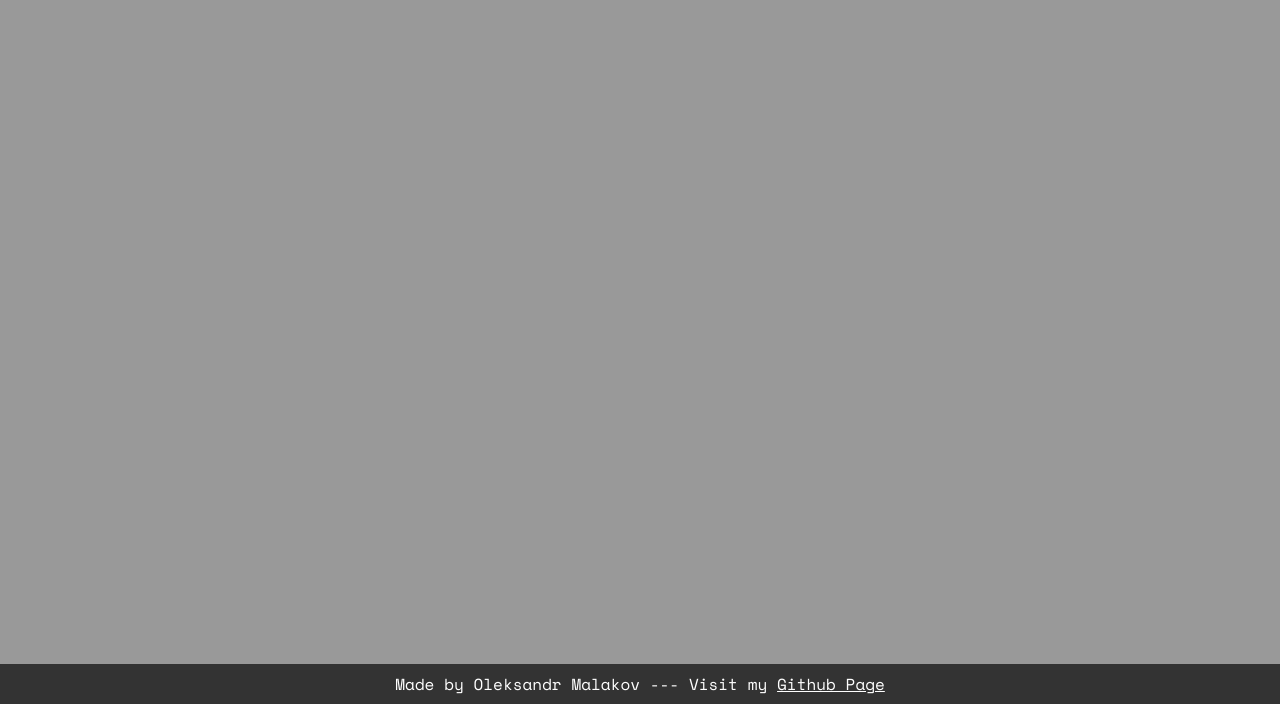
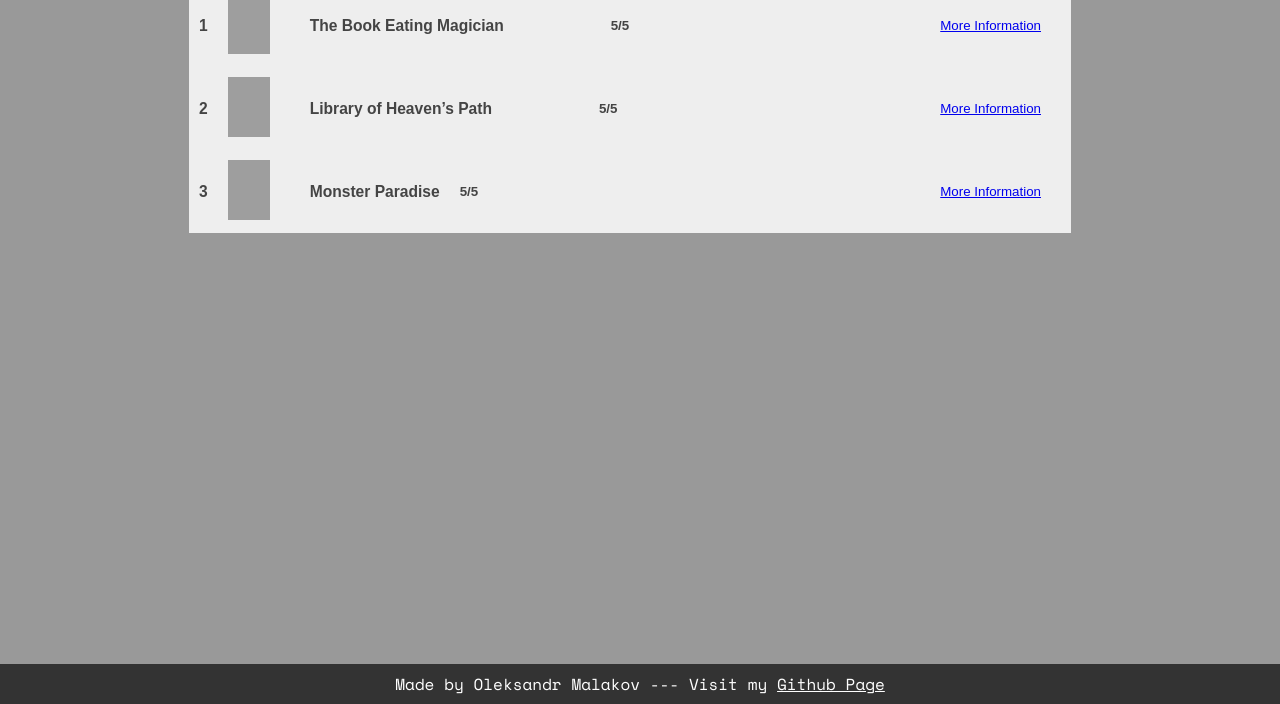
Before and after one commit to Alexever17/novelsAPI, a plain HTML site: page full-list.html in a window 1280 px wide. Shown: the part 96-800 px from the top of the page. Drawn offline with nearby package versions, Linux system fonts and the light colour scheme; grey boxes are pictures that could not be loaded.

Commit message:
first implementation of full-list.html

```diff
--- a/full-list.html
+++ b/full-list.html
@@ -11,7 +11,7 @@
         <link rel="icon" href="pic/favicon.gif" type="image/gif" sizes="16x16">
         <link href="https://fonts.googleapis.com/css?family=Concert+One|Space+Mono" rel="stylesheet">
     </head>
-    <body onload="indexBuild()">
+    <body onload="fullBuild()">
         <header id="header">
           <a href="index.html" class="homebutton"> <img src="pic/logo.png" alt="Alexever17's Novel Rankings"> </a>
           <div class="holder-wrap">
@@ -24,7 +24,46 @@
           </div>
         </header>
           <main id="main" class="full-list">
-
+            <div class="list-ol">
+              <button class="accordion">
+                <div class="holder">
+                  <h3 class="list-number">1</h3>
+                  <a href="https://cdn-cms.f-static.com/uploads/430320/800_59f7da2df39d9.jpg">
+                    <img src="https://cdn-cms.f-static.com/uploads/430320/800_59f7da2df39d9.jpg" width="42px" height="60px" />
+                  </a>
+                  <h3 class="title">The Book Eating Magician</h3>
+                </div>
+                <div class="holder">
+                  <h4 class="ranking">5/5</h4>
+                </div>
+                <a href="https://www.novelupdates.com/series/the-book-eating-magician/" class="link">More Information</a>
+                <div class="panel"><p>Lorem</p></div>
+              </button>
+              <button class="accordion">
+                <div class="holder">
+                  <h3 class="list-number">2</h3>
+                  <a href="https://cdn.novelupdates.com/images/2017/03/Library-of-Heaven%E2%80%99s-Path.jpg">
+                    <img src="https://cdn.novelupdates.com/images/2017/03/Library-of-Heaven%E2%80%99s-Path.jpg" width="42px" height="60px" />
+                  </a>
+                  <h3 class="title">Library of Heaven’s Path</h3>
+                </div>
+                <div class="holder">
+                  <h4 class="ranking"> 5/5</h4>
+                </div>
+                <a href="https://www.novelupdates.com/series/library-of-heavens-path/" class="link">More Information</a>
+                <div class="panel"><p>Lorem</p></div>
+              </button>
+              <button class="accordion">
+                <h3 class="list-number">3</h3>
+                <a href="https://cdn.novelupdates.com/images/2017/11/Monster-Paradise.jpg">
+                  <img src="https://cdn.novelupdates.com/images/2017/11/Monster-Paradise.jpg" width="42px" height="60px" />
+                </a>
+                <h3 class="title">Monster Paradise</h3>
+                <h4 class="ranking">5/5</h4>
+                <a href="https://www.novelupdates.com/series/monster-paradise/" class="link">More Information</a>
+                <div class="panel"><p>Lorem</p></div>
+              </button>
+            </div>
           </main>
 
 
--- a/js/master.js
+++ b/js/master.js
@@ -88,8 +88,7 @@ var lib = [
     url: '',
     picSource: '',
     description: ''
-  }
-]
+  }];
 
 //First load of data when index.html is accessed
 function indexBuild() {
@@ -134,6 +133,22 @@ function topBuild() {
   }
 }
 
+//first load of data for full-list.html when its accessed
+function fullBuild() {
+  var acc = document.getElementsByClassName("accordion");
+  for ( var i = 0; i < acc.length; i++) {
+    acc[i].addEventListener("click", function() {
+        this.classList.toggle("active");
+        var panel = this.getElementsByClassName('panel')[0];
+        if (panel.style.display === "block") {
+            panel.style.display = "none";
+        } else {
+            panel.style.display = "block";
+        }
+    });
+}
+}
+
 //takes as variable the id for the lib entry and inputs the data into the modal which is first hidden.
 function openModal(i) {
   document.getElementById('modalTop').style.display = "block";
--- a/scss-css/style.scss
+++ b/scss-css/style.scss
@@ -175,6 +175,49 @@ html, body {
     cursor: pointer;
 }
 
+//FULL LIST HTML RULES
+
+.full-list {
+  overflow-y: auto;
+  .accordion {
+    background-color: #eee;
+    color: #444;
+    cursor: pointer;
+    padding: 10px;
+    width: 70%;
+    margin: 0 auto 0 auto;
+    border: none;
+    text-align: left;
+    outline: none;
+    transition: 0.4s;
+    display: flex;
+    justify-content: flex-start;
+    align-items: center;
+    flex-wrap: wrap;
+    .holder {
+      min-width: 20%;
+      align-items: center;
+    }
+    .link {
+      margin-left: auto;
+    }
+  }
+  .active, .accordion:hover {
+    background-color: #ccc;
+  }
+  .panel {
+    margin: 20px 0 0 0;
+    width: 100%;
+    padding: 0 18px;
+    display: none;
+    background-color: white;
+    overflow: hidden;
+  }
+  * {
+    margin-right: 20px;
+  }
+}
+
 //----- ACROSS USABLE RULES
 
 .holder {
```
Also changed, not shown: scss-css/style.css.
